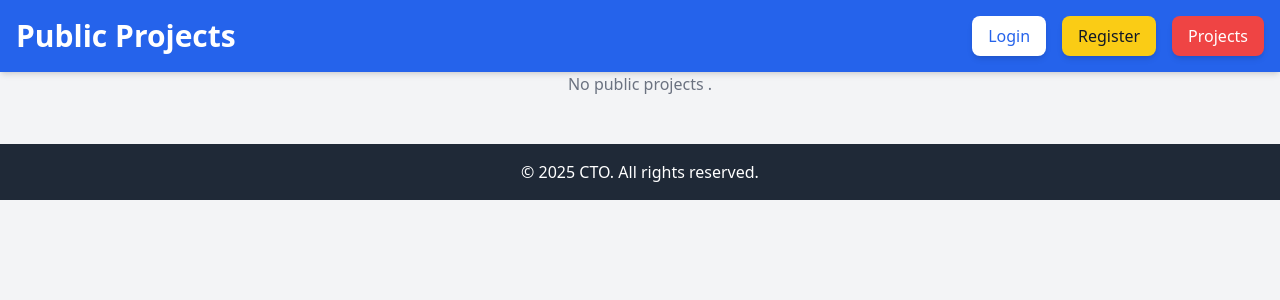
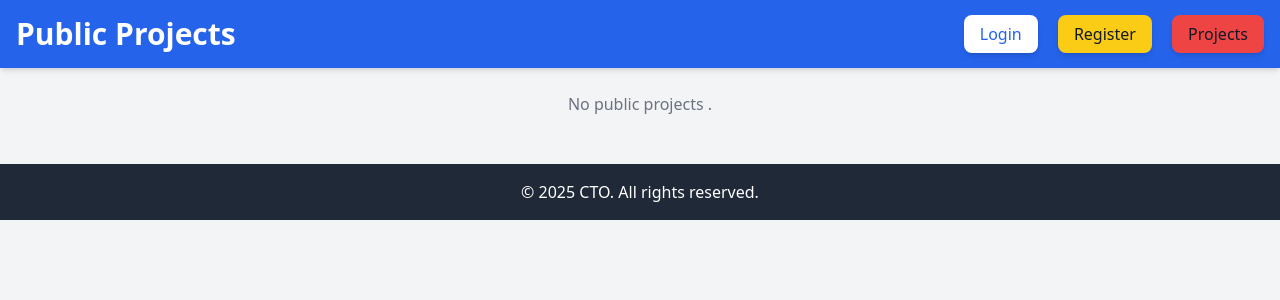
Before and after one commit to Youcode-Classe-E-2024-2025/oumaima_aitsaid_project, a PHP site: page /index.php in a window 1280 px wide. Shown: the top 300 px of the page. Run offline with PHP 8.4, Linux system fonts and the light colour scheme; data that the repository does not hold is empty; some libraries are stand-ins or nearby versions.

Commit message:
update header

```diff
--- a/index.php
+++ b/index.php
@@ -27,10 +27,7 @@
         break;
 
         case 'dashboard':
-            if( $_SESSION['role'] !== 'admin') {
-                header("Location: index.php?action=login");
-                exit();
-            }
+
             $auth->dashboard();
             break;
         case 'logout':
--- a/views/header.php
+++ b/views/header.php
@@ -1,19 +1,10 @@
 <header class="bg-blue-600 text-white shadow-md">
-    <div class="container mx-auto flex flex-wrap justify-between items-center py-4 px-4">
-        <h1 class="text-2xl md:text-3xl font-bold">Public Projects</h1>
-        <div class="space-y-2 sm:space-y-0 sm:space-x-4 mt-4 sm:mt-0 flex flex-wrap justify-center items-center">
-            <a href="index.php?action=login"
-               class="bg-white text-blue-600 px-4 py-2 rounded-lg shadow-md hover:bg-gray-100 transition">
-               Login
-            </a>
-            <a href="index.php?action=register"
-               class="bg-yellow-400 text-gray-900 px-4 py-2 rounded-lg shadow-md hover:bg-yellow-300 transition">
-               Register
-            </a>
-            <a href="index.php?action=public_projects"
-               class="bg-red-500 text-white px-4 py-2 rounded-lg shadow-md hover:bg-red-300 transition">
-               Projects
-            </a>
+        <div class="container mx-auto flex justify-between items-center py-4 px-4">
+            <h1 class="text-3xl font-bold">Public Projects</h1>
+            <div class="space-x-4">
+                <a href="index.php?action=login" class="bg-white text-blue-600 px-4 py-2 rounded-lg shadow-md hover:bg-gray-100">Login</a>
+                <a href="index.php?action=register" class="bg-yellow-400 text-gray-900 px-4 py-2 rounded-lg shadow-md hover:bg-yellow-300">Register</a>
+                <a href="index.php?action=public_projects" class="bg-red-500 text-gray-900 px-4 py-2 rounded-lg shadow-md hover:bg-red-300">Projects</a>
+            </div>
         </div>
-    </div>
-</header
+    </header>
```
Also changed, not shown: views/user_dashboard.php (added).
